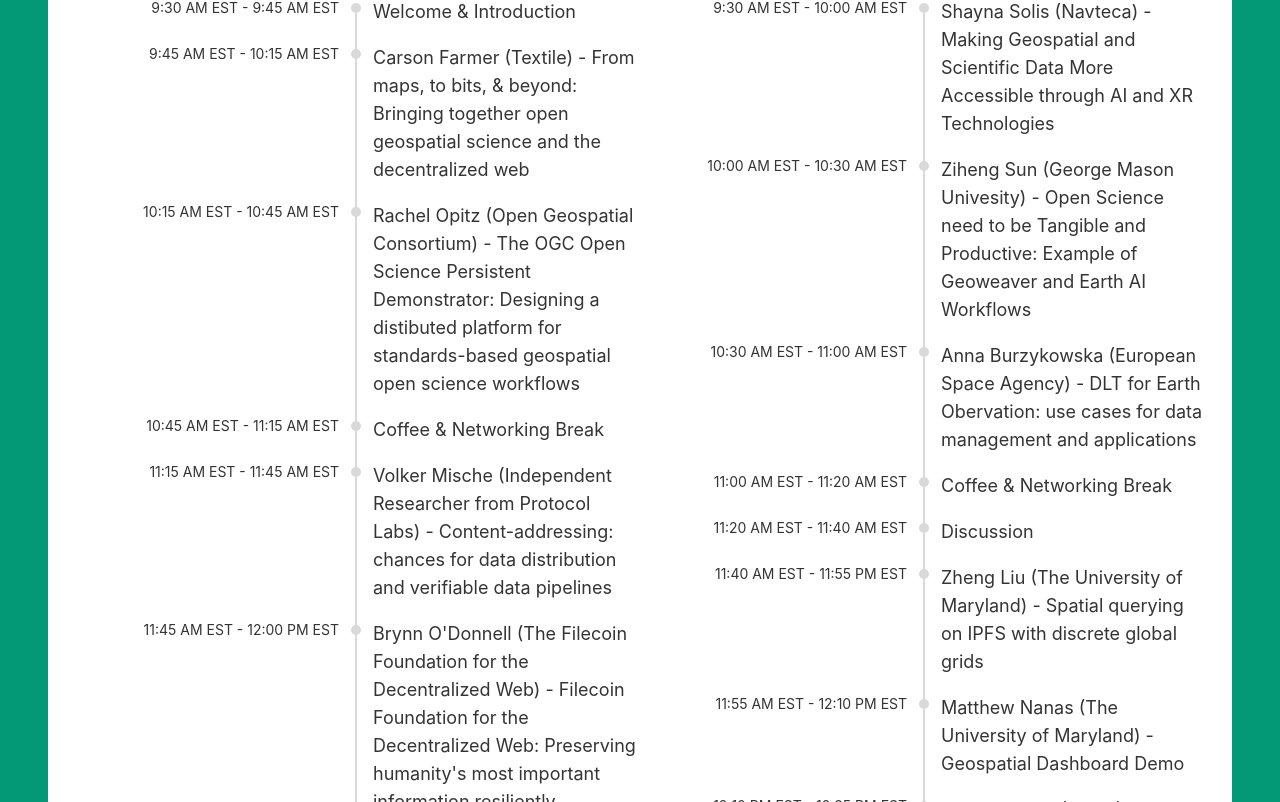
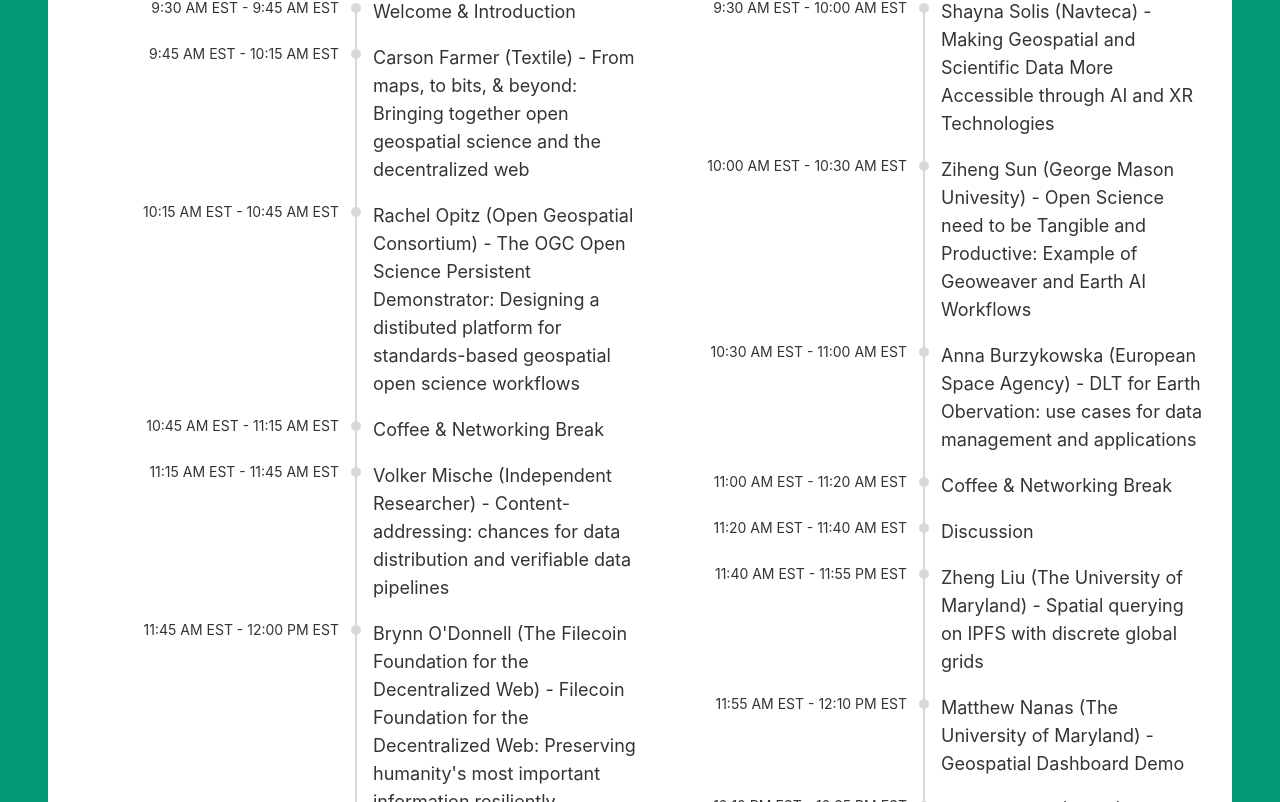
Before and after one commit to easierdata/easier-workshop-site, a React (Create React App) app: page / in a window 1280 px wide. Shown: the part 3521-4323 px from the top of the page. Built offline with nearby package versions, Linux system fonts and the light colour scheme.

Commit message:
Update volker

```diff
--- a/src/pages/itinerary/itinerary.tsx
+++ b/src/pages/itinerary/itinerary.tsx
@@ -30,7 +30,7 @@ export default function Itinerary(): JSX.Element {
                                 <p className="text-lg">Coffee & Networking Break</p>
                             </Timeline.Item>
                             <Timeline.Item time="11:15 AM EST - 11:45 AM EST">
-                                <p className="text-lg">Volker Mische (Independent Researcher from Protocol Labs) - Content-addressing: chances for data distribution and verifiable data pipelines</p>
+                                <p className="text-lg">Volker Mische (Independent Researcher) - Content-addressing: chances for data distribution and verifiable data pipelines</p>
                             </Timeline.Item>
                             <Timeline.Item time="11:45 AM EST - 12:00 PM EST">
                                 <p className="text-lg">Brynn O'Donnell (The Filecoin Foundation for the Decentralized Web) - Filecoin Foundation for the Decentralized Web: Preserving humanity's most important information resiliently</p>
--- a/src/static/content.ts
+++ b/src/static/content.ts
@@ -61,7 +61,7 @@ export const speakers = [
     {
         "name": "Volker Mische",
         "image": "Volker_Mische.png",
-        "affiliation": "Independent Researcher from Protocol Labs",
+        "affiliation": "Independent Researcher",
     },
     {
         "name": "Eric Olson",
```
